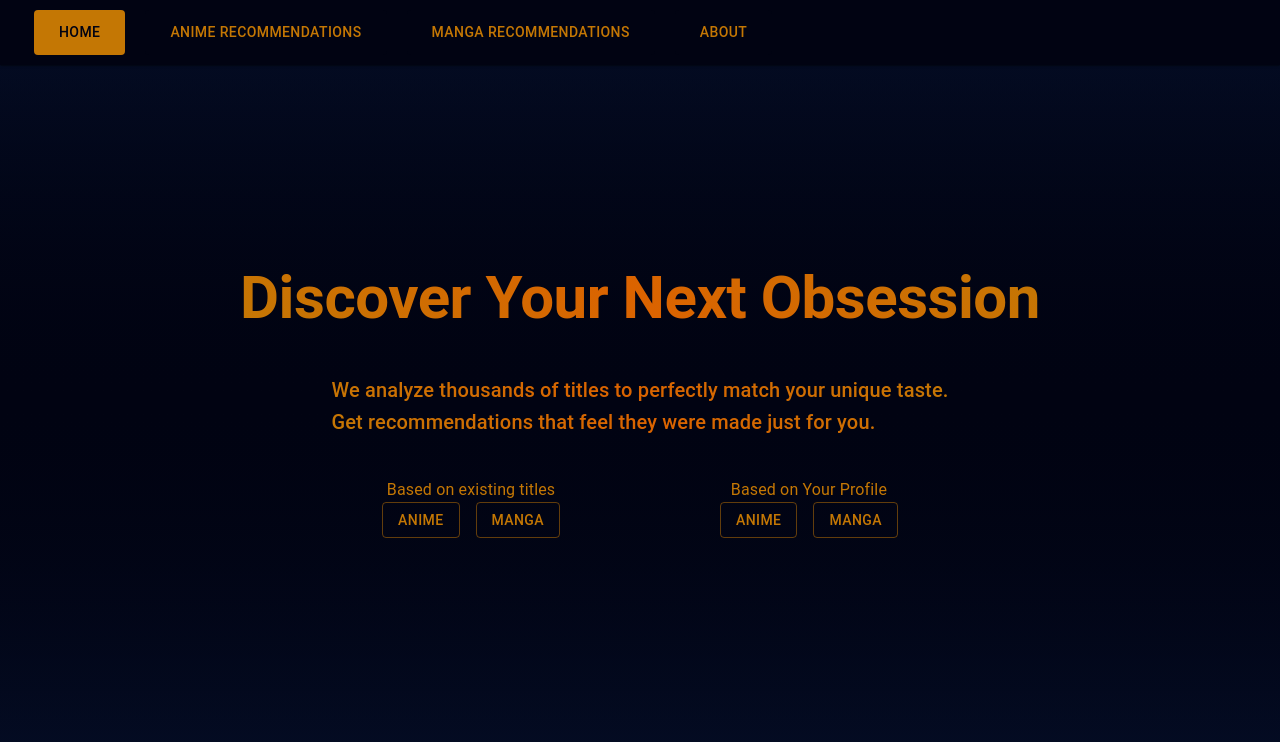
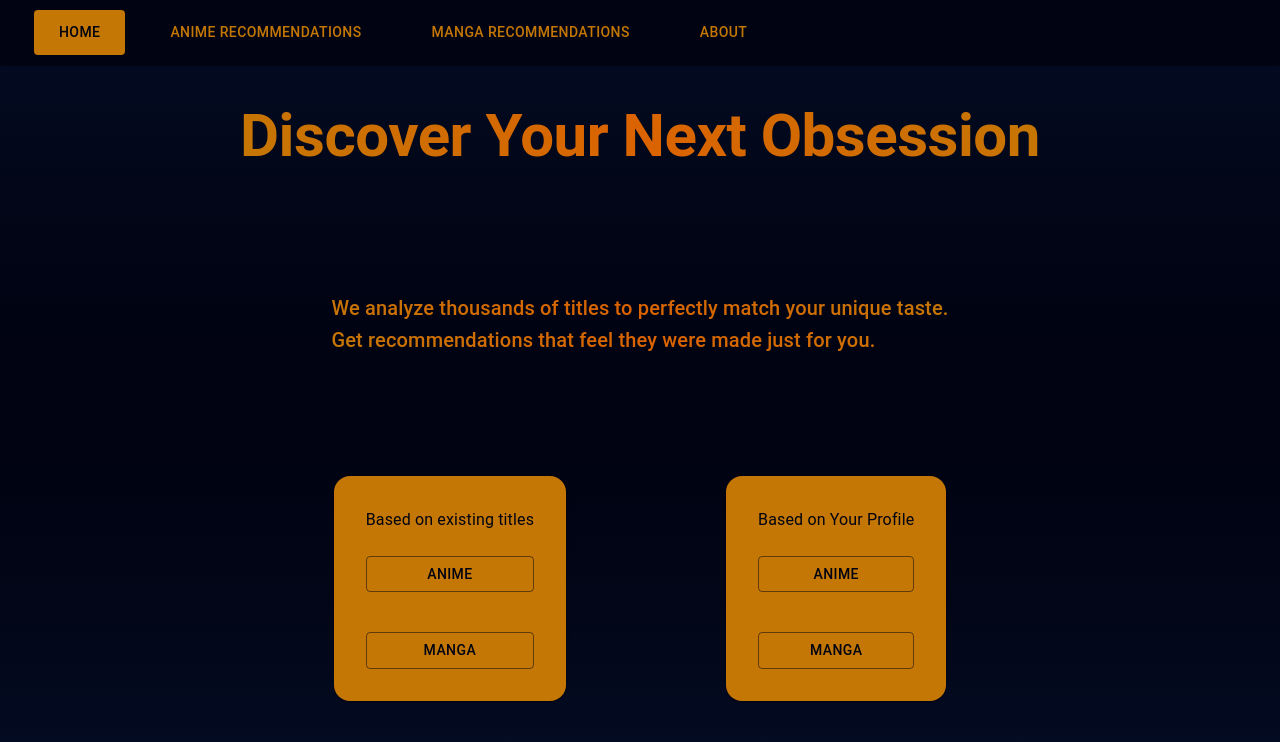
Before and after one commit to Fran123445/MitsukiFrontend, a React (Vite) app: page / in a window 1280 px wide. Shown: the top 742 px of the page. Built offline with nearby package versions, Linux system fonts and the light colour scheme.

Commit message:
Replaces box with paper for the anime/manga buttons containers

```diff
--- a/src/page/Home.jsx
+++ b/src/page/Home.jsx
@@ -1,4 +1,4 @@
-import { Box, Button, Typography, Card, CardContent, Stack, useTheme } from "@mui/material";
+import { Box, Button, Typography, Stack, useTheme, Paper } from "@mui/material";
 
 import "../App.css"
 import GradientText from "../components/styledComponentes/GradientText";
@@ -6,6 +6,20 @@ import GradientText from "../components/styledComponentes/GradientText";
 function Home() {
 
     const theme = useTheme();
+
+    const paperStyling = {
+        backgroundColor: theme.palette.secondary.main,
+        padding: {xs: 2, sm: 4},
+        display: "flex",
+        flexDirection: "column",
+        gap: { xs: 2, sm: 3 },
+        borderRadius: 4,
+        transition: "transform 0.3s ease-in-out, box-shadow 0.3s ease-in-out",
+        "&:hover": {
+            transform: "translateY(-8px)",
+            boxShadow: "0 12px 32px rgba(0, 0, 0, 0.18)",
+        }
+    }
 
     return(
         <Box
@@ -16,7 +30,7 @@ function Home() {
                 justifyContent: 'center',
                 alignItems: 'center',
             }}
-            gap={5}
+            gap={15}
         >
             <GradientText
                 variant="h2"
@@ -38,25 +52,29 @@ function Home() {
             <Box
                 sx={{
                     display: "flex",
-                    justifySelf: "center"
+                    justifySelf: "center",
                 }}
                 gap={20}
             >
-                <Box>
-                    <Typography color="secondary" align="center">Based on existing titles</Typography>
-                    <Stack direction="row" spacing={2} justifyContent="center">
-                        <Button variant="outlined" color="secondary">Anime</Button>
-                        <Button variant="outlined" color="secondary">Manga</Button>
+                <Paper
+                    sx={paperStyling}
+                >
+                    <Typography color="primary" align="center">Based on existing titles</Typography>
+                    <Stack spacing={5} justifyContent="center">
+                        <Button variant="outlined" color="primary">Anime</Button>
+                        <Button variant="outlined" color="primary">Manga</Button>
                     </Stack>
-                </Box>
+                </Paper>
 
-                <Box>
-                    <Typography color="secondary" align="center">Based on Your Profile</Typography>
-                    <Stack direction="row" spacing={2} justifyContent="center">
-                        <Button variant="outlined" color="secondary">Anime</Button>
-                        <Button variant="outlined" color="secondary">Manga</Button>
+                <Paper
+                    sx={paperStyling}
+                >
+                    <Typography color="primary" align="center">Based on Your Profile</Typography>
+                    <Stack spacing={5} justifyContent="center">
+                        <Button variant="outlined" color="primary">Anime</Button>
+                        <Button variant="outlined" color="primary">Manga</Button>
                     </Stack>
-                </Box>
+                </Paper>
             </Box>
         </Box>
     )
--- a/src/theme.jsx
+++ b/src/theme.jsx
@@ -7,7 +7,7 @@ const customPalette = {
   secondary: {
     main: '#c47704',
   },
-  accentOrange: "#db6300"
+  accentOrange: "#db6300",
 };
 
 let theme = createTheme({ palette: customPalette });
```
